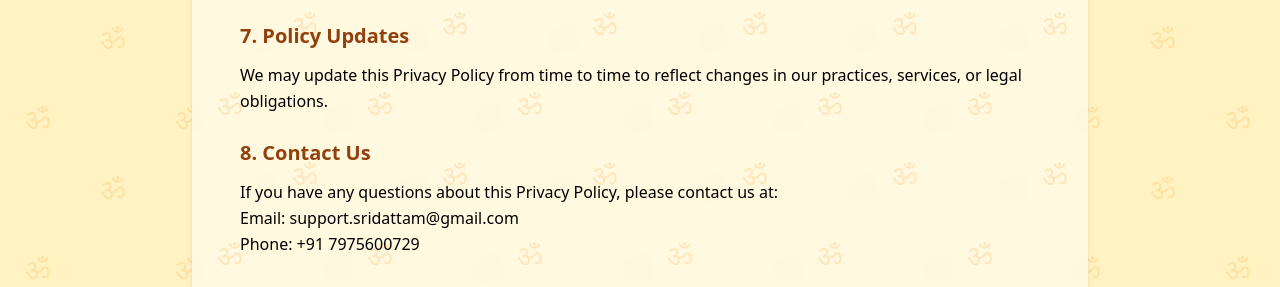
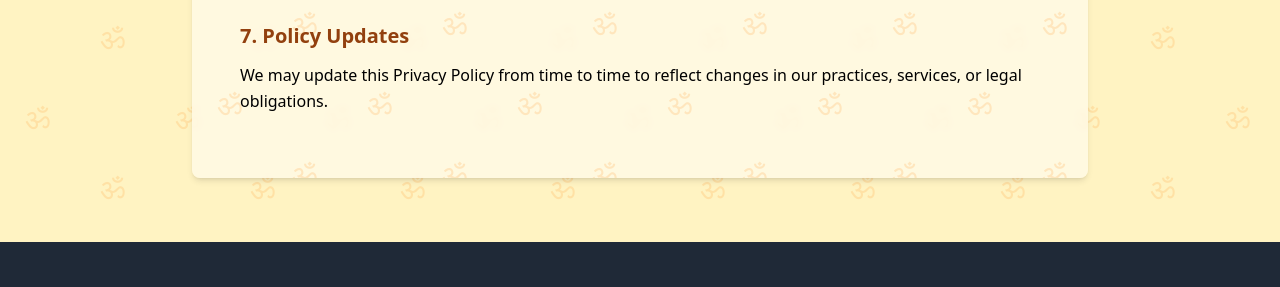
Before and after one commit to stark-doc/Sridattam, a plain HTML site: page privacy-policy.html in a window 1280 px wide. Shown: the part 1866-2153 px from the top of the page. Drawn offline with nearby package versions, Linux system fonts and the light colour scheme.

Commit message:
Update privacy-policy.html

```diff
--- a/privacy-policy.html
+++ b/privacy-policy.html
@@ -90,10 +90,7 @@
                 <h3>7. Policy Updates</h3>
                 <p>We may update this Privacy Policy from time to time to reflect changes in our practices, services, or legal obligations.</p>
 
-                 <h3>8. Contact Us</h3>
-                <p>If you have any questions about this Privacy Policy, please contact us at:<br>
-                Email: support.sridattam@gmail.com<br>
-                Phone: +91 7975600729</p>
+
             </div>
         </div>
     </main>
```
